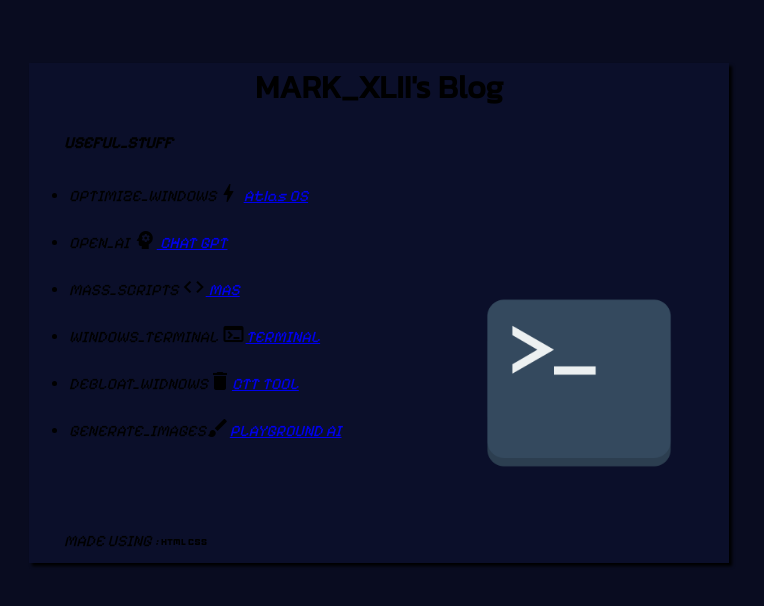
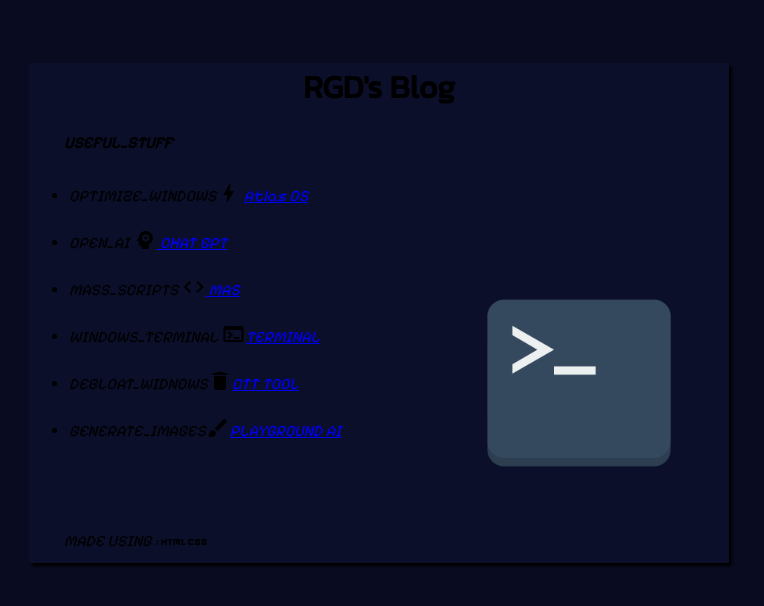
Before and after one commit to rgd-xyz/repo, a plain HTML site: page index.html in a window 1280 px wide. Shown: the whole page, without its empty margins (257-1021 px from the left). Drawn offline with Linux system fonts and the light colour scheme.

Commit message:
Add files via upload

```diff
--- a/index.html
+++ b/index.html
@@ -3,7 +3,7 @@
 <head>
     <meta charset="UTF-8">
     <meta name="viewport" content="width=device-width, initial-scale=1.0">
-    <title>MARK_XLIII</title>
+    <title>RGD</title>
     <link rel="stylesheet" href="https://fonts.googleapis.com/icon?family=Material+Icons">
     <link rel="stylesheet" href="style.css">
     <link rel="preconnect" href="https://fonts.googleapis.com">
@@ -22,7 +22,7 @@
 
     <main>
       <div class="box" id="box1">
-           <h1>MARK_XLII's Blog</h1>
+           <h1>RGD's Blog</h1>
          <div class="box" id="box3">
             <img src="tt.png" height="100px" width="100px">
          </div>
```
